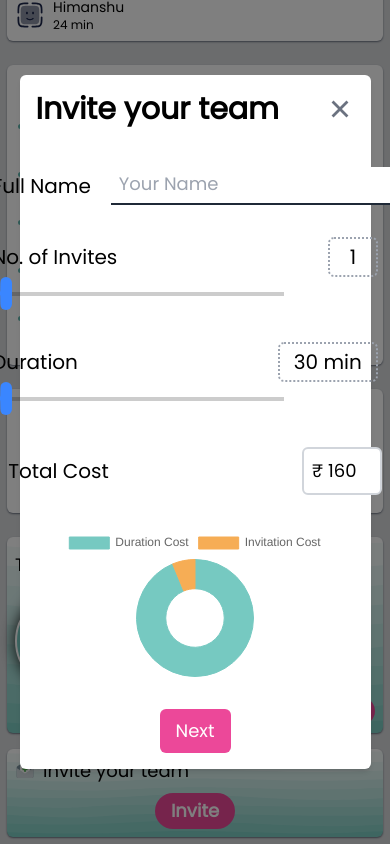
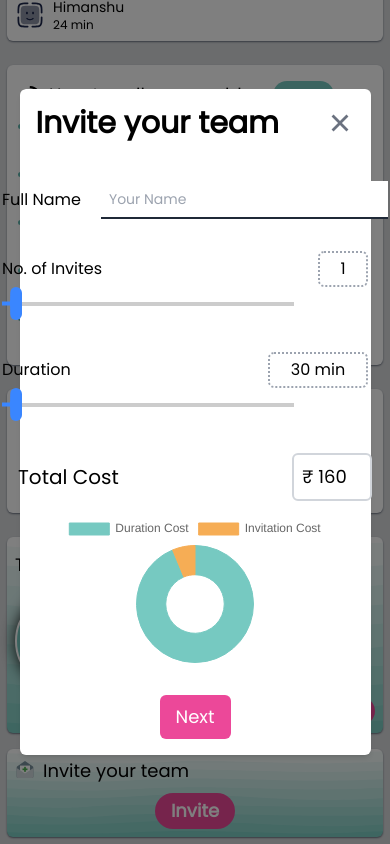
Before and after one commit to himanshu8443/dashboard, a React (Vite) app: page / in a window 390 px wide. Both pictures are taken after a click on the button "Invite". Shown: the part 820-1664 px from the top of the page. Built offline with nearby package versions, Linux system fonts and the light colour scheme; some icons are missing.

Commit message:
responsive text

```diff
--- a/src/components/Modal/Modal.jsx
+++ b/src/components/Modal/Modal.jsx
@@ -19,16 +19,16 @@ const Modal = ({ setShowModal }) => {
                         onClick={() => { setShowModal(false) }}
                         className=' font-medium text-gray-500'><IoCloseSharp size={30} /></button>
                 </div>
-                <div className='flex flex-col md:flex-row gap-8 justify-between items-center mt-10'>
+                <div className='flex flex-col md:flex-row gap-3 justify-between items-center mt-10'>
                     <div className='flex flex-col gap-8 justify-center items-starts'>
                         <div className='flex gap-5 justify-center items-center'>
-                            <label className=' text-xl font-medium whitespace-nowrap'>Full Name</label>
-                            <input placeholder='Your Name' type='text' className=' placeholder:text-lg placeholder:mx-auto p-2 border-b-2 border-gray-800 ' />
+                            <label className='text-base md:text-xl font-medium whitespace-nowrap'>Full Name</label>
+                            <input placeholder='Your Name' type='text' className='placeholder:text-sm md:placeholder:text-lg placeholder:mx-auto p-2 border-b-2 border-gray-800  ' />
                         </div>
                         <div className='flex flex-col'>
                             <div className='flex gap-7 justify-between items-center'>
-                                <label className=' text-xl font-medium whitespace-nowrap'>No. of Invites</label>
-                                <p className=' min-w-[50px] text-center text-xl font-medium mr-5 border-dotted border-gray-400 border-2 px-2 py-1 rounded-md'>{noOfInvites}</p>
+                                <label className=' text-base md:text-xl font-medium whitespace-nowrap'>No. of Invites</label>
+                                <p className=' min-w-[50px] text-center text-base md:text-xl font-medium mr-5 border-dotted border-gray-400 border-2 px-2 py-1 rounded-md'>{noOfInvites}</p>
                             </div>
                             <input type='range' min={1} max={500} value={noOfInvites}
                                 onChange={(e) => { setNoOfInvites(e.target.value); setCost(e.target.value * basePrice + durationMultiplier * duration) }}
@@ -36,8 +36,8 @@ const Modal = ({ setShowModal }) => {
                         </div>
                         <div className='flex flex-col'>
                             <div className='flex gap-7 justify-between items-center'>
-                                <label className=' text-xl font-medium whitespace-nowrap'>Duration</label>
-                                <p className='min-w-[100px] text-center text-xl font-medium mr-5 border-dotted border-gray-400 border-2 px-2 py-1 rounded-md'>{duration} min</p>
+                                <label className='text-base md:text-xl font-medium whitespace-nowrap'>Duration</label>
+                                <p className='min-w-[100px] text-center text-base md:text-xl font-medium mr-5 border-dotted border-gray-400 border-2 px-2 py-1 rounded-md'>{duration} min</p>
                             </div>
                             <input type='range' min={30} max={240} value={duration}
                                 onChange={(e) => { setDuration(e.target.value); setCost(e.target.value * durationMultiplier + noOfInvites * basePrice) }}
```
